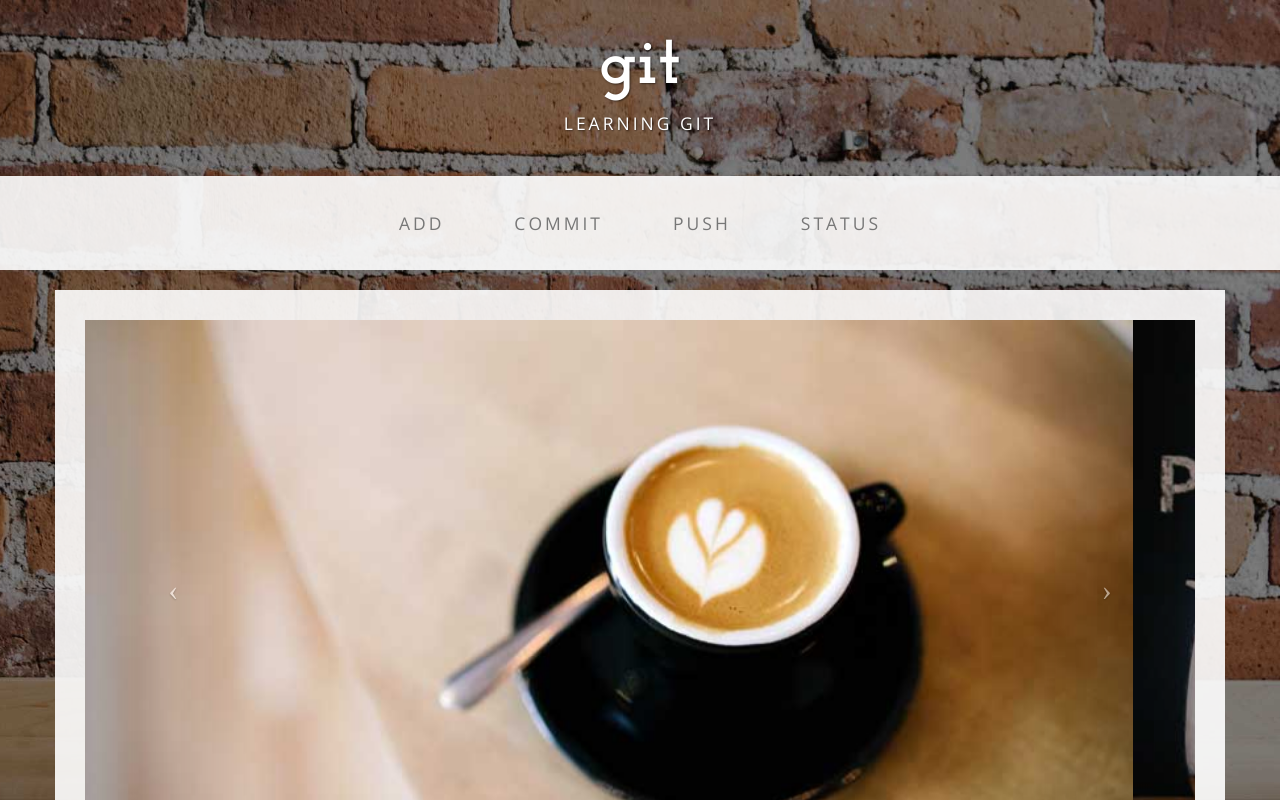
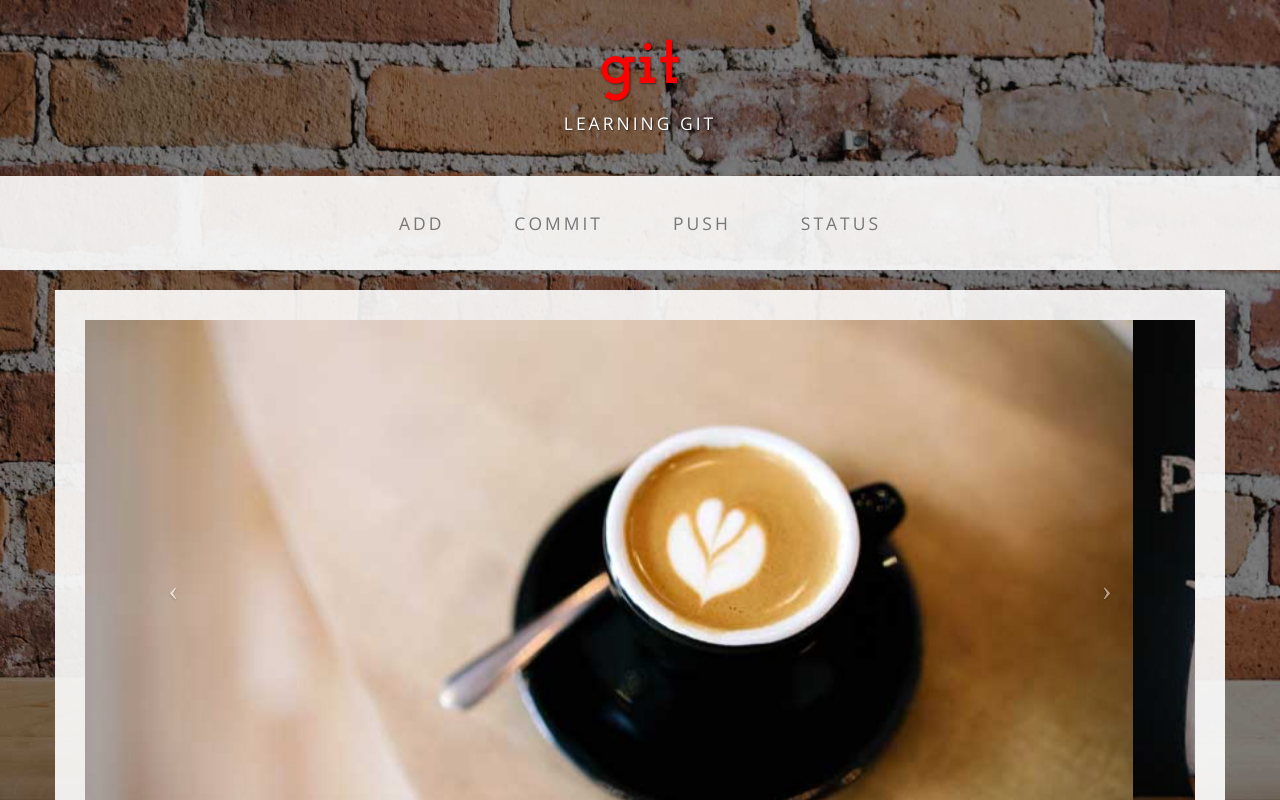
Before and after one commit to yeffrimic/gitcourse, a plain HTML site: page index.html in a window 1280 px wide. Shown: the top 800 px of the page. Drawn offline with nearby package versions, Linux system fonts and the light colour scheme.

Commit message:
change the color of brand class

```diff
--- a/css/business-casual.css
+++ b/css/business-casual.css
@@ -190,3 +190,6 @@ footer p {
         clear: both;
     }
 }
+.brand{
+    color: #FF0000;
+}
```
